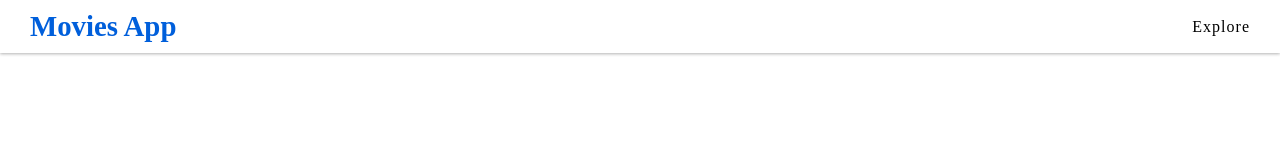
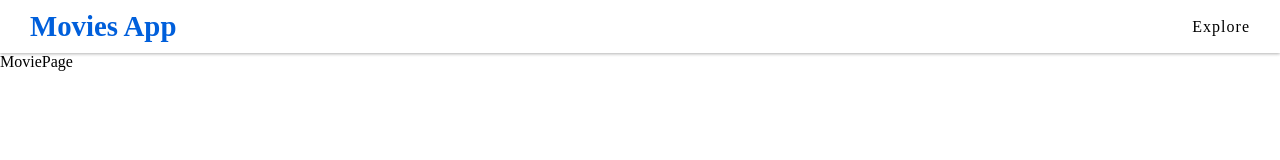
Before and after one commit to killshotxd/React-Movies, a React (Vite) app: page /movie/1 in a window 1280 px wide. Before the commit this address had no page. Shown: the top 160 px of the page. Built offline with nearby package versions, Linux system fonts and the light colour scheme.

Commit message:
Movie Page initialized

```diff
--- a/src/App.jsx
+++ b/src/App.jsx
@@ -3,12 +3,14 @@ import Navbar from "./components/Navbar/Navbar";
 import { BrowserRouter as Router, Route, Routes } from "react-router-dom";
 import Home from "./components/Home/Home";
 import Explore from "./components/Explore/Explore";
+import MoviePage from "./components/MoviePage/MoviePage";
 const App = () => {
   return (
     <>
       <Router>
         <Navbar />
         <Routes>
+          <Route path="/movie/:movieId" element={<MoviePage />} />
           <Route path="/explore" element={<Explore />} />
           <Route path="/" element={<Home />} />
         </Routes>
--- a/src/components/Home/Home.jsx
+++ b/src/components/Home/Home.jsx
@@ -60,6 +60,3 @@ const Home = () => {
 };
 
 export default Home;
-
-// Part 3
-//12m
--- /dev/null
+++ b/src/components/MoviePage/MoviePage.jsx
@@ -0,0 +1,7 @@
+import React from "react";
+import styles from "./MoviePage.module.css";
+const MoviePage = () => {
+  return <div>MoviePage</div>;
+};
+
+export default MoviePage;
```
Also changed, not shown: src/components/MoviePage/MoviePage.module.css (added).
